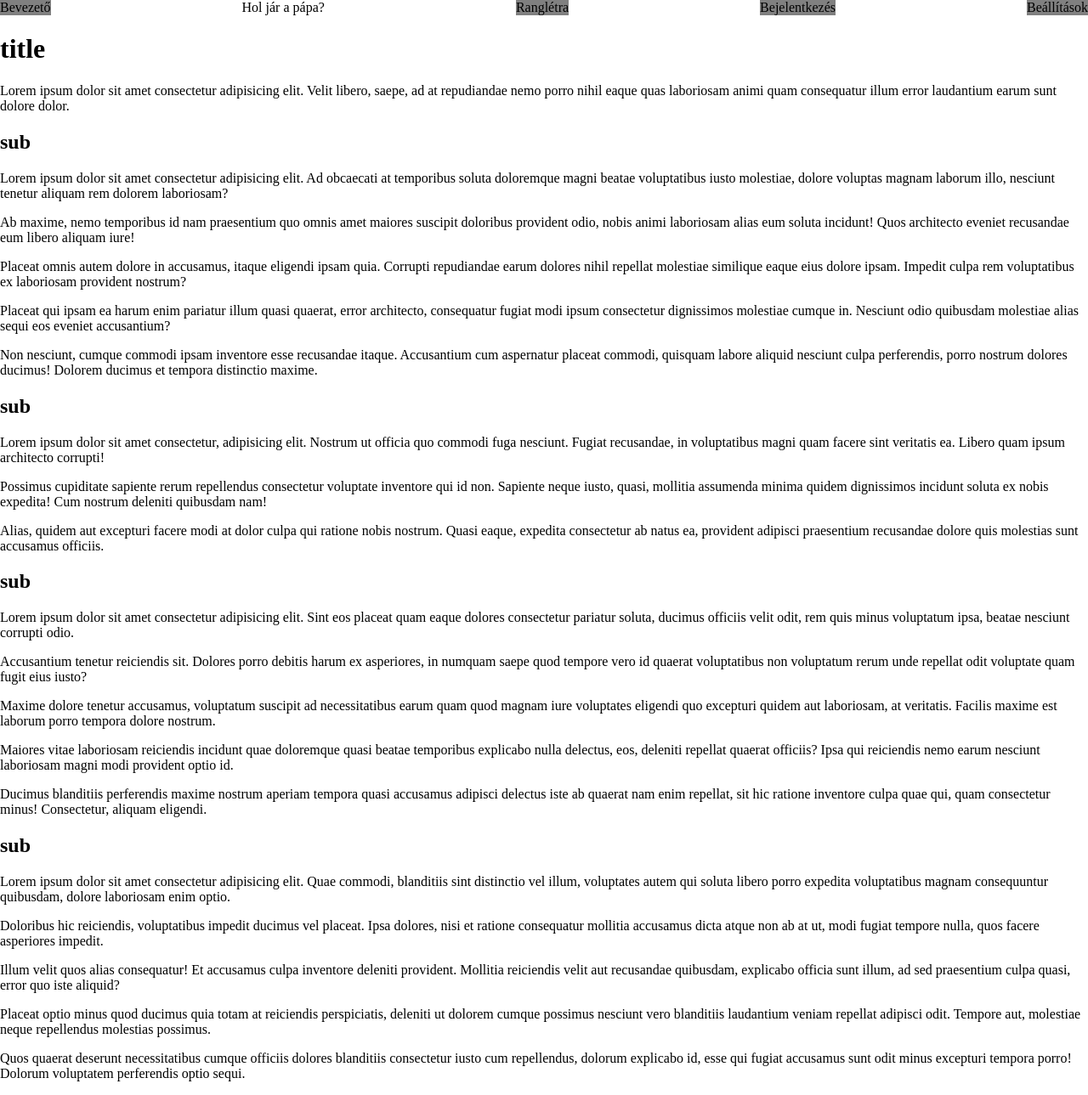
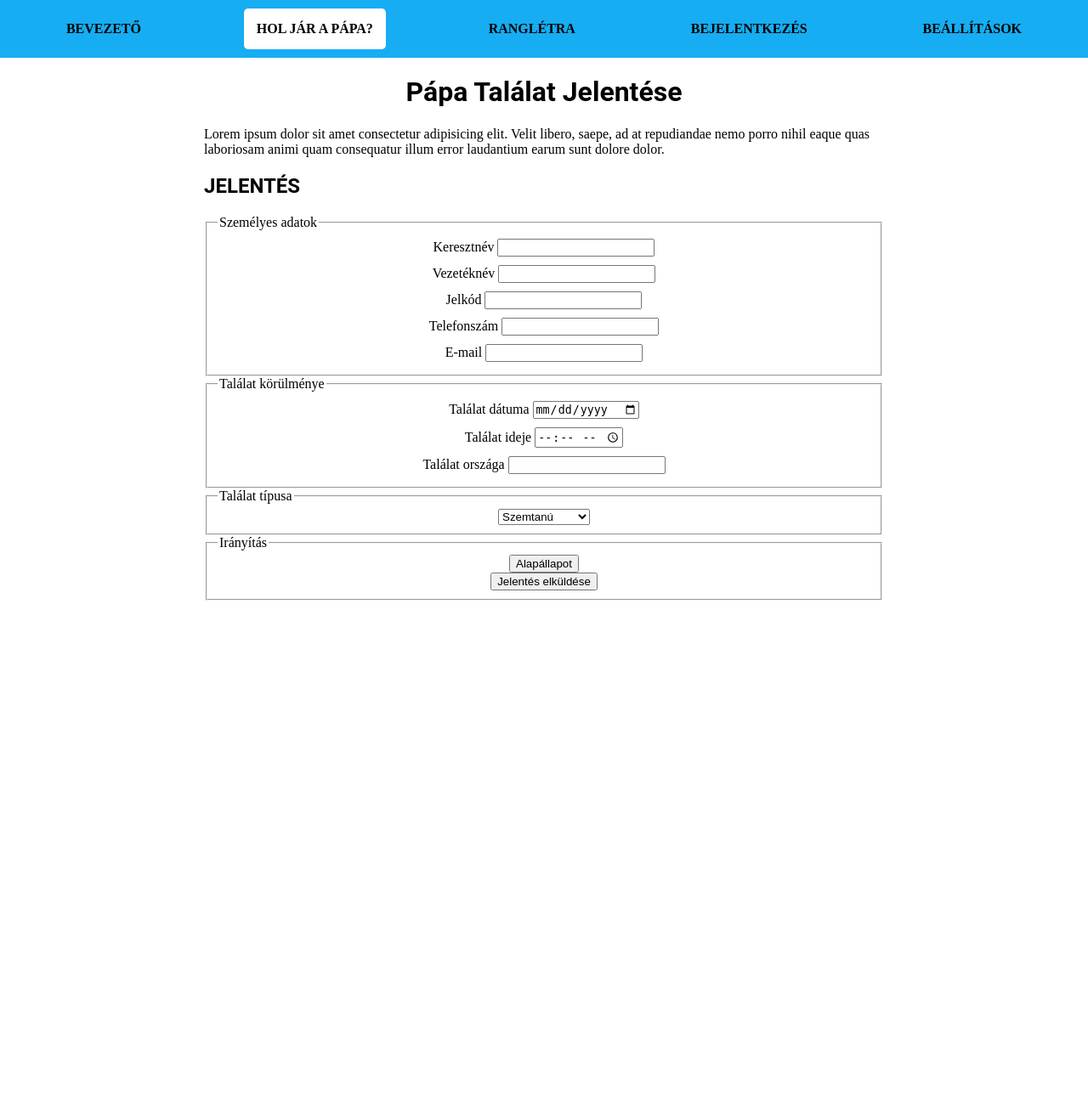
Before and after one commit to skornel02/szte-ib714g-2022-2, a PHP site: page /finder.html in a window 1280 px wide. Shown: the whole page at 85% size. After the commit the page ends 707 px from the top, so only its background shows below. Run offline with PHP 8.4, Linux system fonts and the light colour scheme.

Commit message:
Navbar form for adding hit pictures!!!

```diff
--- a/src/finder.html
+++ b/src/finder.html
@@ -1,5 +1,6 @@
 <!DOCTYPE html>
 <html lang="hu">
+
 <head>
     <meta charset="UTF-8" />
     <meta http-equiv="X-UA-Compatible" content="IE=edge" />
@@ -33,127 +34,85 @@
     </nav>
 
     <main>
-            <h1>title</h1>
+        <h1>Pápa találat jelentése</h1>
         <p>
             Lorem ipsum dolor sit amet consectetur adipisicing elit. Velit
             libero, saepe, ad at repudiandae nemo porro nihil eaque quas
             laboriosam animi quam consequatur illum error laudantium earum
             sunt dolore dolor.
         </p>
-            <h2>sub</h2>
-            <p>
-                Lorem ipsum dolor sit amet consectetur adipisicing elit. Ad
-                obcaecati at temporibus soluta doloremque magni beatae
-                voluptatibus iusto molestiae, dolore voluptas magnam laborum
-                illo, nesciunt tenetur aliquam rem dolorem laboriosam?
-            </p>
-            <p>
-                Ab maxime, nemo temporibus id nam praesentium quo omnis amet
-                maiores suscipit doloribus provident odio, nobis animi
-                laboriosam alias eum soluta incidunt! Quos architecto eveniet
-                recusandae eum libero aliquam iure!
-            </p>
-            <p>
-                Placeat omnis autem dolore in accusamus, itaque eligendi ipsam
-                quia. Corrupti repudiandae earum dolores nihil repellat
-                molestiae similique eaque eius dolore ipsam. Impedit culpa rem
-                voluptatibus ex laboriosam provident nostrum?
-            </p>
-            <p>
-                Placeat qui ipsam ea harum enim pariatur illum quasi quaerat,
-                error architecto, consequatur fugiat modi ipsum consectetur
-                dignissimos molestiae cumque in. Nesciunt odio quibusdam
-                molestiae alias sequi eos eveniet accusantium?
-            </p>
-            <p>
-                Non nesciunt, cumque commodi ipsam inventore esse recusandae
-                itaque. Accusantium cum aspernatur placeat commodi, quisquam
-                labore aliquid nesciunt culpa perferendis, porro nostrum dolores
-                ducimus! Dolorem ducimus et tempora distinctio maxime.
-            </p>
-            <h2>sub</h2>
-            <p>
-                Lorem ipsum dolor sit amet consectetur, adipisicing elit.
-                Nostrum ut officia quo commodi fuga nesciunt. Fugiat recusandae,
-                in voluptatibus magni quam facere sint veritatis ea. Libero quam
-                ipsum architecto corrupti!
-            </p>
-            <p>
-                Possimus cupiditate sapiente rerum repellendus consectetur
-                voluptate inventore qui id non. Sapiente neque iusto, quasi,
-                mollitia assumenda minima quidem dignissimos incidunt soluta ex
-                nobis expedita! Cum nostrum deleniti quibusdam nam!
-            </p>
-            <p>
-                Alias, quidem aut excepturi facere modi at dolor culpa qui
-                ratione nobis nostrum. Quasi eaque, expedita consectetur ab
-                natus ea, provident adipisci praesentium recusandae dolore quis
-                molestias sunt accusamus officiis.
-            </p>
-            <h2>sub</h2>
-            <p>
-                Lorem ipsum dolor sit amet consectetur adipisicing elit. Sint
-                eos placeat quam eaque dolores consectetur pariatur soluta,
-                ducimus officiis velit odit, rem quis minus voluptatum ipsa,
-                beatae nesciunt corrupti odio.
-            </p>
-            <p>
-                Accusantium tenetur reiciendis sit. Dolores porro debitis harum
-                ex asperiores, in numquam saepe quod tempore vero id quaerat
-                voluptatibus non voluptatum rerum unde repellat odit voluptate
-                quam fugit eius iusto?
-            </p>
-            <p>
-                Maxime dolore tenetur accusamus, voluptatum suscipit ad
-                necessitatibus earum quam quod magnam iure voluptates eligendi
-                quo excepturi quidem aut laboriosam, at veritatis. Facilis
-                maxime est laborum porro tempora dolore nostrum.
-            </p>
-            <p>
-                Maiores vitae laboriosam reiciendis incidunt quae doloremque
-                quasi beatae temporibus explicabo nulla delectus, eos, deleniti
-                repellat quaerat officiis? Ipsa qui reiciendis nemo earum
-                nesciunt laboriosam magni modi provident optio id.
-            </p>
-            <p>
-                Ducimus blanditiis perferendis maxime nostrum aperiam tempora
-                quasi accusamus adipisci delectus iste ab quaerat nam enim
-                repellat, sit hic ratione inventore culpa quae qui, quam
-                consectetur minus! Consectetur, aliquam eligendi.
-            </p>
-            <h2>sub</h2>
-            <p>
-                Lorem ipsum dolor sit amet consectetur adipisicing elit. Quae
-                commodi, blanditiis sint distinctio vel illum, voluptates autem
-                qui soluta libero porro expedita voluptatibus magnam
-                consequuntur quibusdam, dolore laboriosam enim optio.
-            </p>
-            <p>
-                Doloribus hic reiciendis, voluptatibus impedit ducimus vel
-                placeat. Ipsa dolores, nisi et ratione consequatur mollitia
-                accusamus dicta atque non ab at ut, modi fugiat tempore nulla,
-                quos facere asperiores impedit.
-            </p>
-            <p>
-                Illum velit quos alias consequatur! Et accusamus culpa inventore
-                deleniti provident. Mollitia reiciendis velit aut recusandae
-                quibusdam, explicabo officia sunt illum, ad sed praesentium
-                culpa quasi, error quo iste aliquid?
-            </p>
-            <p>
-                Placeat optio minus quod ducimus quia totam at reiciendis
-                perspiciatis, deleniti ut dolorem cumque possimus nesciunt vero
-                blanditiis laudantium veniam repellat adipisci odit. Tempore
-                aut, molestiae neque repellendus molestias possimus.
-            </p>
-            <p>
-                Quos quaerat deserunt necessitatibus cumque officiis dolores
-                blanditiis consectetur iusto cum repellendus, dolorum explicabo
-                id, esse qui fugiat accusamus sunt odit minus excepturi tempora
-                porro! Dolorum voluptatem perferendis optio sequi.
-            </p>
+        <h2>Jelentés</h2>
+        <form action="POST">
+            <fieldset>
+                <legend>Személyes adatok</legend>
+                <label>
+                    Keresztnév
+                    <input type="text" name="firstname">
+                </label>
+                <label>
+                    Vezetéknév
+                    <input type="text" name="lastname">
+                </label>
+                <label>
+                    Jelkód
+                    <input type="password" name="secret">
+                </label>
+                <label>
+                    Telefonszám
+                    <input type="tel" name="phone">
+                </label>
+                <label>
+                    E-mail
+                    <input type="email" name="email">
+                </label>
+            </fieldset>
+            <fieldset>
+                <legend>Találat körülménye</legend>
+
+                <label>
+                    Találat dátuma
+                    <input type="date" name="date">
+                </label>
+                <label>
+                    Találat ideje
+                    <input type="time" name="time">
+                </label>
+
+                <label>
+                    Találat országa
+                    <input type="text" name="country">
+                </label>
+            </fieldset>
+            <fieldset>
+                <legend>Találat típusa</legend>
+
+                <select name="type">
+                    <option value="direct">
+                        Szemtanú
+                    </option>
+                    <option value="indirect">
+                        Rá utaló nyom
+                    </option>
+                    <option value="other">
+                        Egyéb
+                    </option>
+                </select>
+            </fieldset>
+            <fieldset>
+                <legend>Irányítás</legend>
+                <button type="reset">
+                    Alapállapot
+                    </button>
+
+                <button type="submit">
+                    Jelentés elküldése
+                    </button>
+
+            </fieldset>
+        </form>
     </main>
 
     <script src="scripts/title-fixer.js"></script>
 </body>
+
 </html>
--- a/src/leaderboard.html
+++ b/src/leaderboard.html
@@ -33,7 +33,10 @@
         </nav>
 
         <main>
-            <h1>title</h1>
+            <h1>Ranglétra</h1>
+            <div class="image center-image">
+                <img src="./assets/leader-board.png" alt="Ranglétra" class="image-fluid" />
+            </div>
             <p>
                 Lorem, ipsum dolor sit amet consectetur adipisicing elit. Iure
                 autem eligendi veritatis, nesciunt dicta harum animi maiores
--- a/src/styles/global.css
+++ b/src/styles/global.css
@@ -1,6 +1,9 @@
 :root {
     --color-neutral: #fff;
     --color-text-primary: #000;
+    --color-nav-background: rgb(22, 173, 243);
+    --color-nav-selected: var(--color-neutral);
+    --color-nav-hover: rgb(15, 120, 168);
 }
 
 body {
@@ -12,29 +15,95 @@ body {
 nav {
     position: sticky;
     top: 0;
+    min-height: 50px;
+    display: flex;
+    flex-direction: column;
+    justify-content: center;
+    background-color: var(--color-nav-background);
 }
 
 nav ul {
     list-style-type: none;
     display: flex;
-    justify-content: space-between;
+    flex-wrap: wrap;
+    justify-content: space-around;
     margin: 0;
-    padding: 0;
+    padding: 10px;
 }
 
 nav a:visited {
     color: inherit;
 }
 
+nav a:focus {
+    outline: none;
+}
+
 nav a:link {
     text-decoration: unset;
     color: inherit;
+    text-transform: uppercase;
+    font-weight: bold;
 }
 
 nav li {
-    background-color: grey;
+    padding: 10px;
+    transition: background-color border-color 0.3s;
+    border-radius: 5px;
+    border: 5px dotted transparent;
 }
 
 nav li:has(a.active) {
-    background-color: white;
+    background-color: var(--color-nav-selected);
 }
+
+nav li:hover {
+    background-color: var(--color-nav-hover);
+}
+
+nav li:focus-within {
+    border-color: var(--color-nav-hover);
+}
+
+main {
+    max-width: 800px;
+    margin: 0 auto;
+}
+
+h1 {
+    text-align: center;
+    text-transform: capitalize;
+    font-family: 'Roboto', sans-serif;
+}
+
+h2, h3, h4, h5, h6 {
+    font-family: 'Roboto', sans-serif;
+    text-transform: uppercase;
+}
+
+.image {
+    max-width: 100%;
+    min-width: 320px;
+}
+
+.center-image {
+    display: block;
+    margin-left: auto;
+    margin-right: auto;
+    width: 50%;
+}
+
+.image-fluid {
+    max-width: 100%;
+    height: auto;
+}
+
+form fieldset {
+    display: flex;
+    flex-direction: column;
+    align-items: center;
+}
+
+form fieldset label {
+    margin: 5px;
+}
```
Also changed, not shown: src/assets/default-profilepicture.png (added), src/assets/leader-board.png (added), src/assets/login-signup.png (added), src/assets/pope-finder.png (added). Lines whose indentation alone changed are shown as unchanged.
